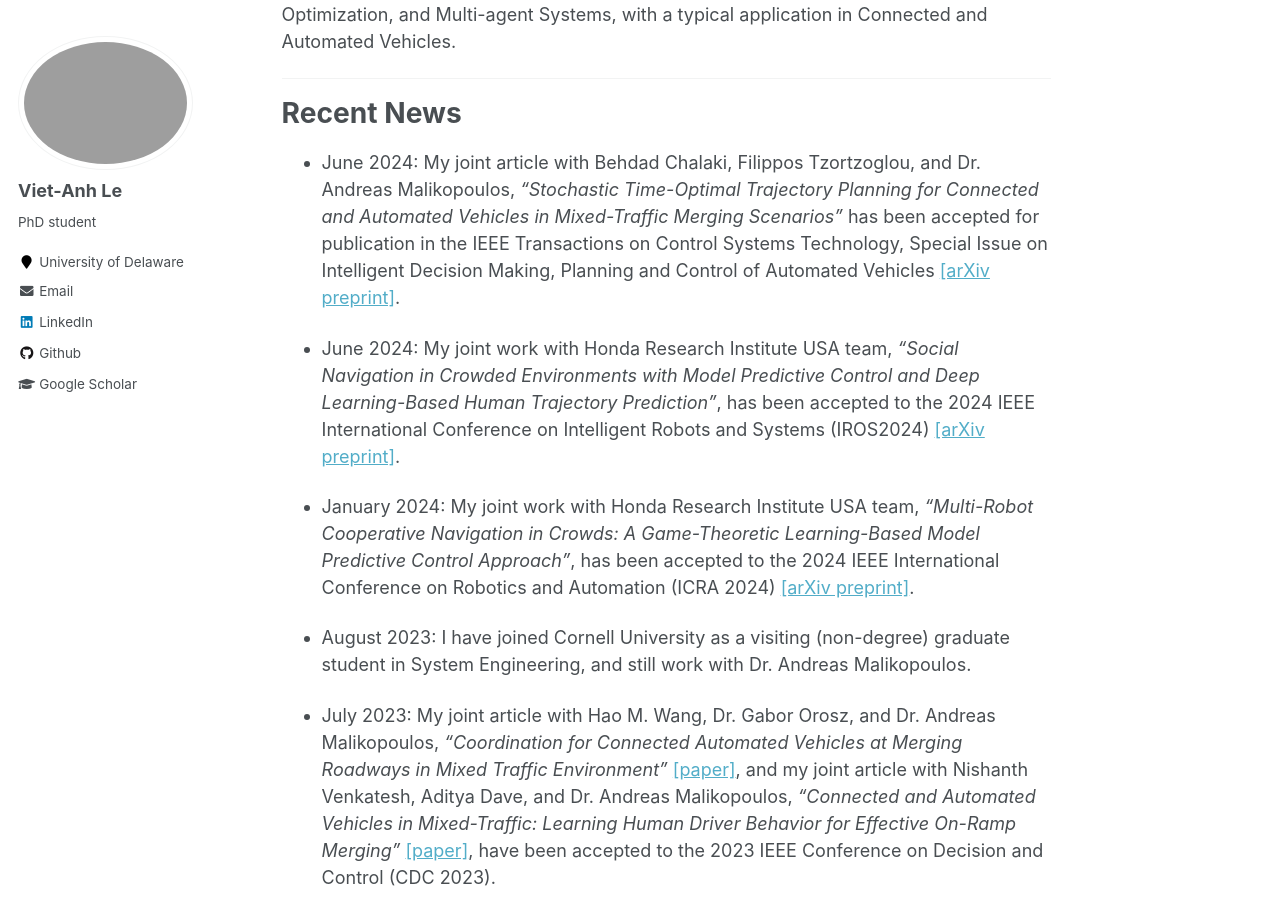
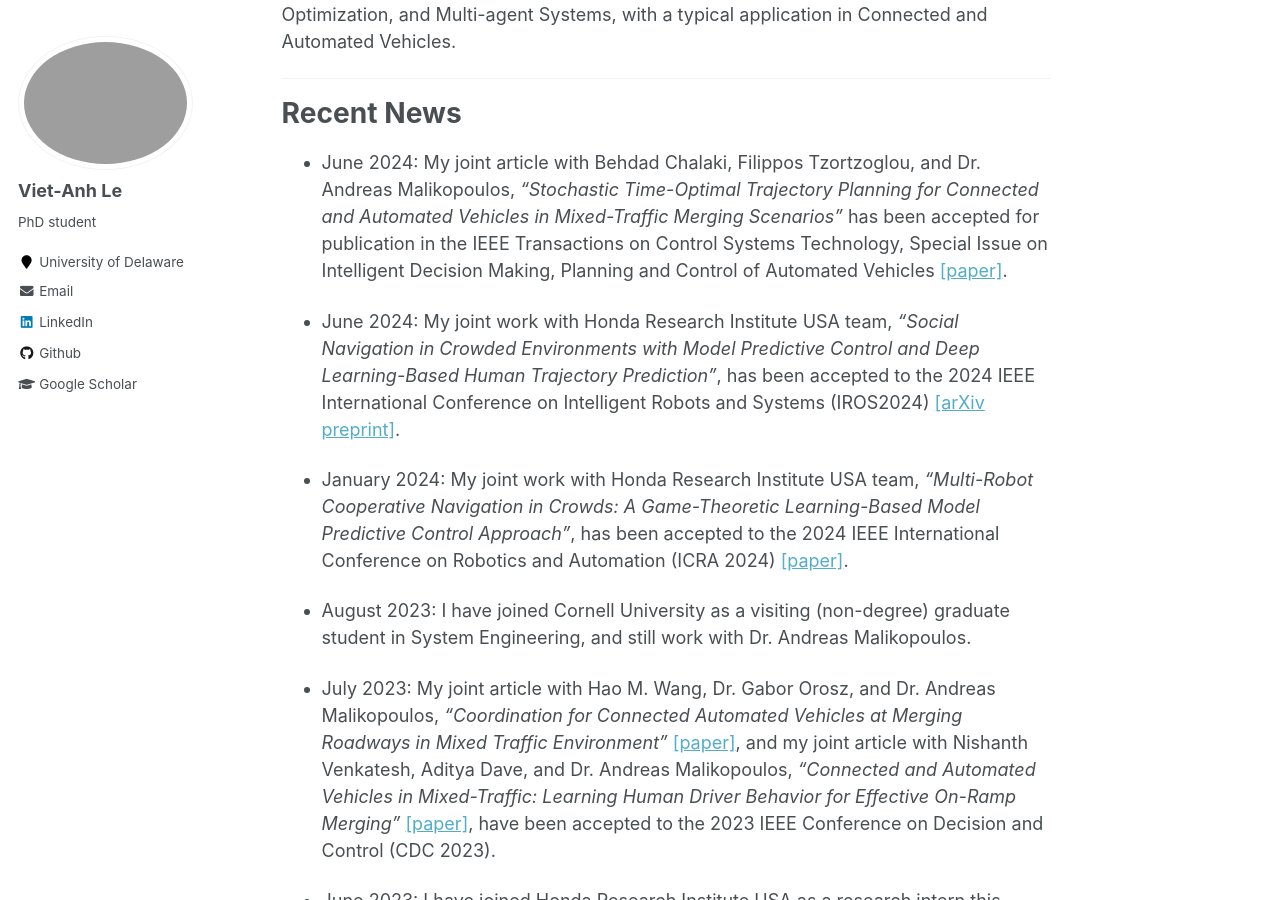
Before and after one commit to vietanhle0101/vietanhle0101.github.io, a Jekyll site: the page built from _pages/about.md, in a window 1280 px wide and 900 px high, scrolled down 789 px. Built offline with Jekyll 4.4.1, drawn with Linux system fonts in a browser that asks for light colours.

Commit message:
update cv

```diff
--- a/_pages/about.md
+++ b/_pages/about.md
@@ -20,11 +20,11 @@ My current research interest includes Learning-based Control, Model Predictive C
 
 # Recent News
 
-* June 2024: My joint article with Behdad Chalaki, Filippos Tzortzoglou, and Dr. Andreas Malikopoulos, <em>"Stochastic Time-Optimal Trajectory Planning for Connected and Automated Vehicles in Mixed-Traffic Merging Scenarios"</em> has been accepted for publication in the IEEE Transactions on Control Systems Technology, Special Issue on Intelligent Decision Making, Planning and Control of Automated Vehicles [[arXiv preprint]](https://arxiv.org/abs/2311.00126/).
+* June 2024: My joint article with Behdad Chalaki, Filippos Tzortzoglou, and Dr. Andreas Malikopoulos, <em>"Stochastic Time-Optimal Trajectory Planning for Connected and Automated Vehicles in Mixed-Traffic Merging Scenarios"</em> has been accepted for publication in the IEEE Transactions on Control Systems Technology, Special Issue on Intelligent Decision Making, Planning and Control of Automated Vehicles [[paper]](https://ieeexplore.ieee.org/abstract/document/10621701).
 
 * June 2024: My joint work with Honda Research Institute USA team, <em>"Social Navigation in Crowded Environments with Model Predictive Control and Deep Learning-Based Human Trajectory Prediction"</em>, has been accepted to the 2024 IEEE International Conference on Intelligent Robots and Systems (IROS2024) [[arXiv preprint]](https://arxiv.org/abs/2309.16838/).
 
-* January 2024: My joint work with Honda Research Institute USA team, <em>"Multi-Robot Cooperative Navigation in Crowds: A Game-Theoretic Learning-Based Model Predictive Control Approach"</em>, has been accepted to the 2024 IEEE International Conference on Robotics and Automation (ICRA 2024) [[arXiv preprint]](https://arxiv.org/abs/2310.06964/).
+* January 2024: My joint work with Honda Research Institute USA team, <em>"Multi-Robot Cooperative Navigation in Crowds: A Game-Theoretic Learning-Based Model Predictive Control Approach"</em>, has been accepted to the 2024 IEEE International Conference on Robotics and Automation (ICRA 2024) [[paper]](https://ieeexplore.ieee.org/abstract/document/10611204).
 
 <!-- * October 2023: My joint work with Honda Research Institute USA team, <em>"Social Navigation in Crowded Environments with Model Predictive Control and Deep Learning-Based Human Trajectory Prediction"</em>, was presented at the 2nd Workshop on Social Robot Navigation: Advances and Evaluation, IEEE International Conference on Intelligent Robots and Systems (IROS2023) [[paper]](https://seanavbench23.pages.dev/papers/Social%20Navigation%20in%20Crowded%20Environments%20with%20Model%20Predictive%20Control%20and%20Deep%20Learning-Based%20Human%20Trajector%20Prediction.pdf). -->
 
```
Also changed, not shown: 1 other file.
